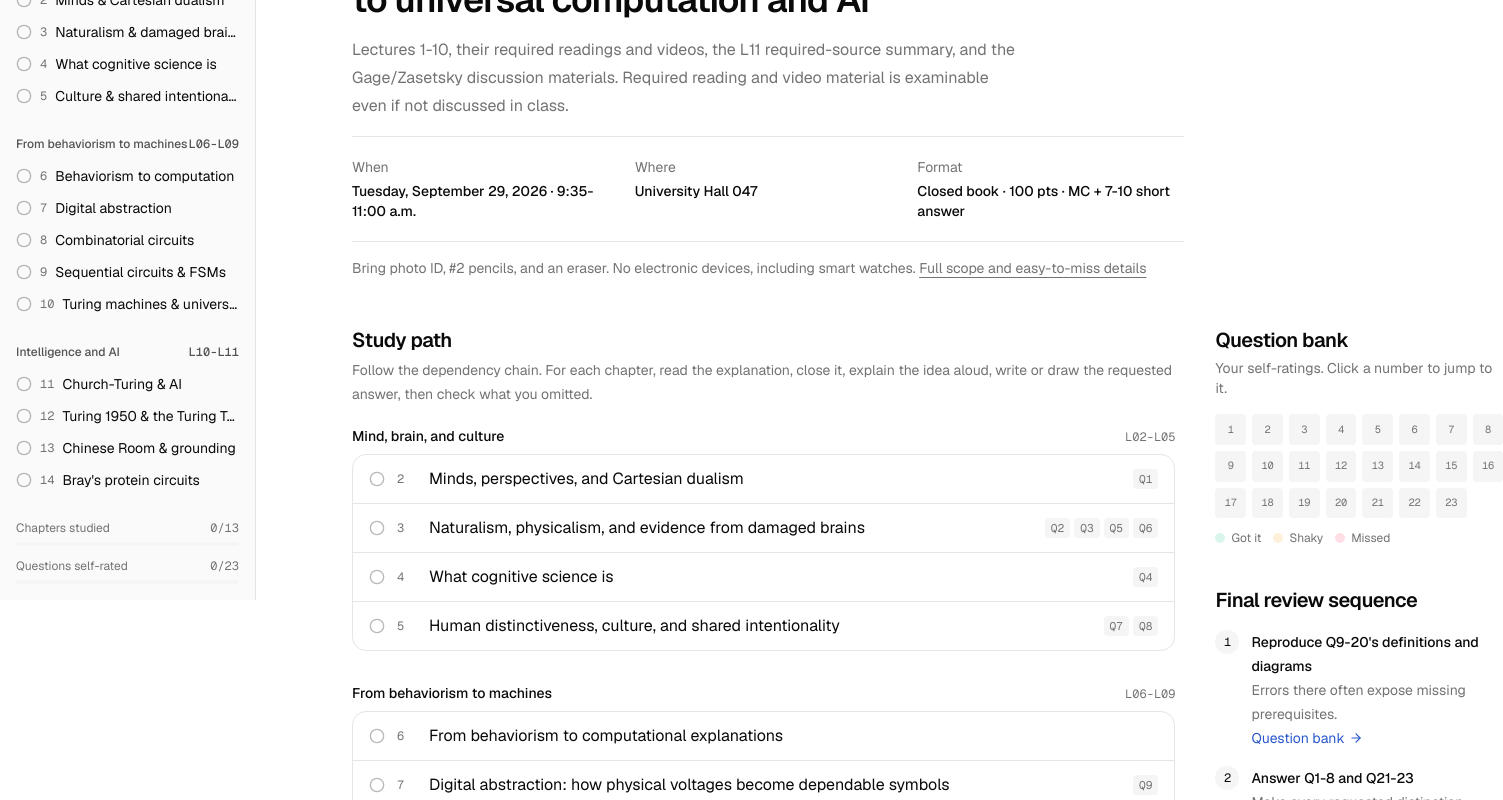
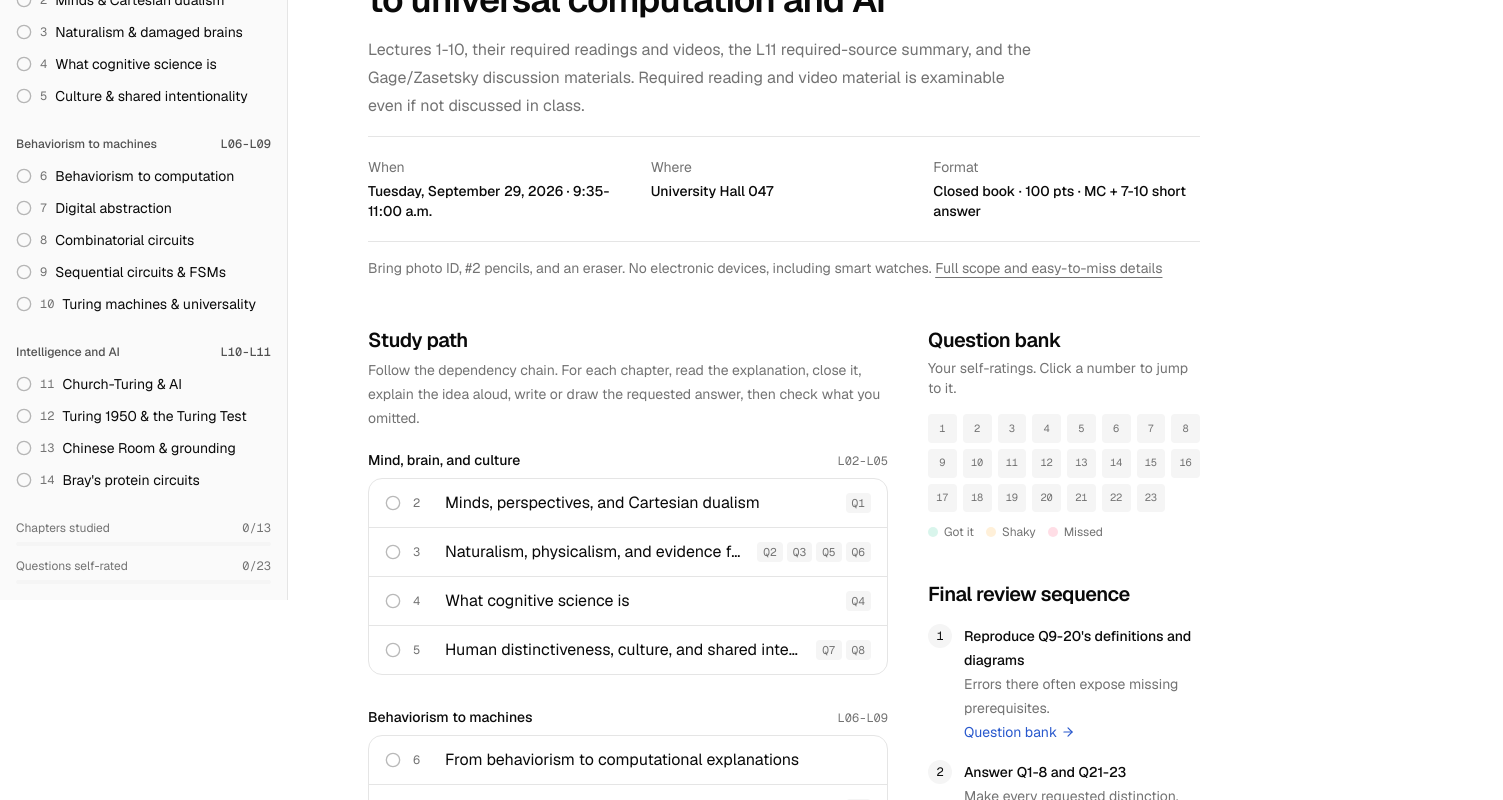
Before and after one commit to anuragkej/anuragkej, a Next.js app in the folder psych5612/: page / in a window 1280 px wide. Shown: the part 200-1000 px from the top of the page, 1503 px wide, since content can reach past the window. Built offline with nearby package versions, Linux system fonts and the light colour scheme.

Commit message:
Fix home column overflow and widen sidebar so chapter titles fit
Co-authored-by: Anurag Kejriwal <anuragkej@users.noreply.github.com>

```diff
--- a/psych5612/src/app/learn/[slug]/page.tsx
+++ b/psych5612/src/app/learn/[slug]/page.tsx
@@ -24,7 +24,6 @@ export default async function ChapterPage({ params }: PageProps<"/learn/[slug]">
   const index = chapters.indexOf(meta)
   const prev = chapters[index - 1]
   const next = chapters[index + 1]
-  const recall = chapter.recall
 
   return (
     <div className="mx-auto flex w-full max-w-6xl gap-12 px-5 py-10 sm:px-8">
@@ -56,14 +55,14 @@ export default async function ChapterPage({ params }: PageProps<"/learn/[slug]">
 
         <Markdown>{chapter.markdown}</Markdown>
 
-        {recall.length > 0 && (
+        {chapter.recall.length > 0 && (
           <section className="mt-14 rounded-xl border bg-muted/40 p-5">
             <h2 className="text-base font-semibold">Recall before moving on</h2>
             <p className="mt-1 text-sm text-muted-foreground">
               Close the page and produce each of these from memory, then check what you omitted.
             </p>
             <ol className="mt-4 list-decimal space-y-2 pl-5 text-[0.95rem] leading-7">
-              {recall.map((r) => (
+              {chapter.recall.map((r) => (
                 <li key={r}>{r}</li>
               ))}
             </ol>
--- a/psych5612/src/app/page.tsx
+++ b/psych5612/src/app/page.tsx
@@ -63,8 +63,8 @@ export default function Home() {
         </p>
       </section>
 
-      <section className="mt-12 grid gap-10 lg:grid-cols-[1fr_18rem]">
-        <div>
+      <section className="mt-12 grid gap-10 lg:grid-cols-[minmax(0,1fr)_17rem]">
+        <div className="min-w-0">
           <h2 className="text-xl font-semibold tracking-tight">Study path</h2>
           <p className="mt-1 mb-5 text-sm leading-6 text-muted-foreground">
             Follow the dependency chain. For each chapter, read the explanation, close it, explain the idea aloud, write or
--- a/psych5612/src/components/ui/sidebar.tsx
+++ b/psych5612/src/components/ui/sidebar.tsx
@@ -27,7 +27,7 @@ import { PanelLeftIcon } from "lucide-react"
 
 const SIDEBAR_COOKIE_NAME = "sidebar_state"
 const SIDEBAR_COOKIE_MAX_AGE = 60 * 60 * 24 * 7
-const SIDEBAR_WIDTH = "16rem"
+const SIDEBAR_WIDTH = "18rem"
 const SIDEBAR_WIDTH_MOBILE = "18rem"
 const SIDEBAR_WIDTH_ICON = "3rem"
 const SIDEBAR_KEYBOARD_SHORTCUT = "b"
--- a/psych5612/src/content/course.ts
+++ b/psych5612/src/content/course.ts
@@ -14,7 +14,7 @@ export type ChapterMeta = {
 
 export const parts: { id: PartId; title: string; lectures: string }[] = [
   { id: "mind", title: "Mind, brain, and culture", lectures: "L02-L05" },
-  { id: "machines", title: "From behaviorism to machines", lectures: "L06-L09" },
+  { id: "machines", title: "Behaviorism to machines", lectures: "L06-L09" },
   { id: "ai", title: "Intelligence and AI", lectures: "L10-L11" },
 ]
 
```
